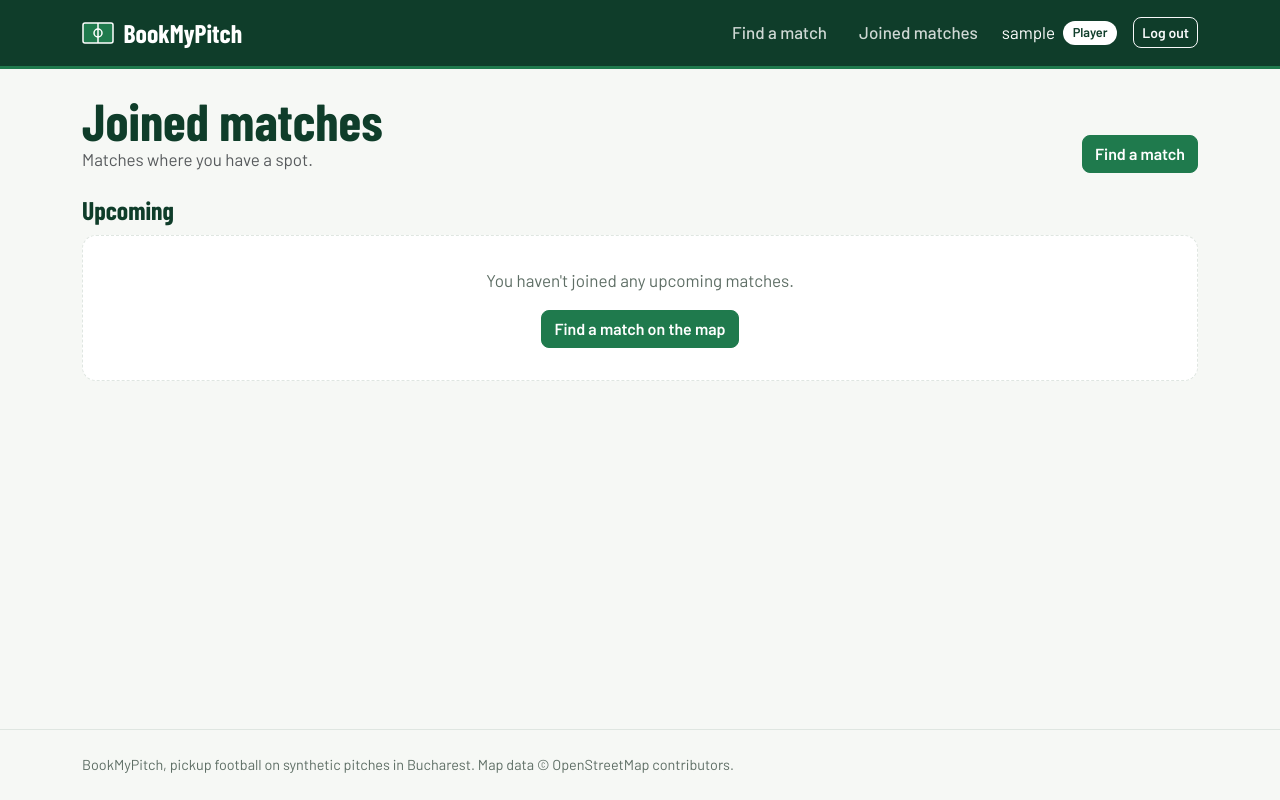
After one commit to eddycimpanu/BookMyPitch, a Django app: page /joined/ in a window 1280 px wide. The commit adds this page. Run offline with Django 5.2, Linux system fonts and the light colour scheme; the visitor is signed in with stand-in values (Sample User, id 1); data comes from the database, SQL or seed files in the repository; data that the repository does not hold is empty.

Commit message:
Add joining and leaving matches with row locking, joined matches page

```diff
--- a/matches/urls.py
+++ b/matches/urls.py
@@ -7,6 +7,11 @@ urlpatterns = [
     path("", views.HomeView.as_view(), name="home"),
     path("api/pitches/", views.pitches_api, name="pitches_api"),
     path("matches/<int:pk>/", views.MatchDetailView.as_view(), name="match_detail"),
+
+    # Players (any logged-in user)
+    path("matches/<int:pk>/join/", views.JoinMatchView.as_view(), name="match_join"),
+    path("matches/<int:pk>/leave/", views.LeaveMatchView.as_view(), name="match_leave"),
+    path("joined/", views.JoinedMatchesView.as_view(), name="joined_matches"),
 
     # Organizer
     path("organizer/matches/", views.MyMatchesView.as_view(), name="my_matches"),
--- a/matches/views.py
+++ b/matches/views.py
@@ -1,6 +1,7 @@
 from datetime import timedelta
 
 from django.contrib import messages
+from django.contrib.auth.mixins import LoginRequiredMixin
 from django.db.models import Count, Prefetch
 from django.http import JsonResponse
 from django.shortcuts import get_object_or_404, redirect
@@ -13,6 +14,8 @@ from accounts.mixins import OrganizerRequiredMixin
 
 from .forms import MatchForm, PitchForm
 from .models import Match, Participation, Pitch
+from .services import LEAVE_DEADLINE, MatchActionError, join_match, leave_match
+
 
 def day_label(value):
     """Return 'Today', 'Tomorrow' or a date like 'Saturday 1 November', in local time."""
@@ -76,7 +79,6 @@ def pitches_api(request):
 
     return JsonResponse({"pitches": data})
 
-
 class MatchDetailView(DetailView):
     model = Match
     template_name = "matches/match_detail.html"
@@ -87,8 +89,18 @@ class MatchDetailView(DetailView):
 
     def get_context_data(self, **kwargs):
         context = super().get_context_data(**kwargs)
-        # One empty row per free spot, shown in the lineup
-        context["open_slots"] = range(self.object.spots_left)
+        match = self.object
+        user = self.request.user
+
+        is_joined = user.is_authenticated and any(
+            participation.player_id == user.id for participation in match.participations.all()
+        )
+        is_open = match.status != Match.Status.CANCELLED and not match.has_started
+
+        context["open_slots"] = range(match.spots_left)
+        context["is_joined"] = is_joined
+        context["can_join"] = is_open and not is_joined and not match.is_full and user != match.organizer
+        context["can_leave"] = is_joined and timezone.now() <= match.start_time - LEAVE_DEADLINE
         return context
 
 # ---------- Organizer views ----------
@@ -200,3 +212,57 @@ class RemovePlayerView(OrganizerRequiredMixin, View):
 
         messages.success(request, f"{username} was removed from the match.")
         return redirect("match_detail", pk=match.pk)
+
+# ---------- Player views ----------
+
+
+class JoinMatchView(LoginRequiredMixin, View):
+    http_method_names = ["post"]
+
+    def post(self, request, pk):
+        match = get_object_or_404(Match, pk=pk)
+        try:
+            join_match(match.pk, request.user)
+        except MatchActionError as error:
+            messages.error(request, str(error))
+        else:
+            messages.success(request, "You're in! See you on the pitch.")
+        return redirect("match_detail", pk=match.pk)
+
+
+class LeaveMatchView(LoginRequiredMixin, View):
+    http_method_names = ["post"]
+
+    def post(self, request, pk):
+        match = get_object_or_404(Match, pk=pk)
+        try:
+            leave_match(match.pk, request.user)
+        except MatchActionError as error:
+            messages.error(request, str(error))
+        else:
+            messages.success(request, "You left the match. Your spot is open again.")
+        return redirect("match_detail", pk=match.pk)
+
+
+class JoinedMatchesView(LoginRequiredMixin, ListView):
+    template_name = "matches/joined_matches.html"
+    context_object_name = "matches"
+
+    def get_queryset(self):
+        return (
+            Match.objects.filter(participations__player=self.request.user)
+            .select_related("pitch", "organizer")
+            .prefetch_related("participations")
+            .order_by("start_time")
+        )
+
+    def get_context_data(self, **kwargs):
+        context = super().get_context_data(**kwargs)
+        now = timezone.now()
+        upcoming, past = [], []
+        for match in context["matches"]:
+            is_upcoming = match.start_time > now and match.status != Match.Status.CANCELLED
+            (upcoming if is_upcoming else past).append(match)
+        context["upcoming"] = upcoming
+        context["past"] = list(reversed(past))
+        return context
--- a/static/css/styles.css
+++ b/static/css/styles.css
@@ -439,3 +439,10 @@ a:hover { color: var(--turf-dark); }
   text-decoration: underline;
 }
 .btn-remove:hover { color: #fff; }
+
+/* ---------- Player states in the lineup ---------- */
+.lineup__slot--you {
+  background: rgba(242, 194, 48, 0.18);
+  box-shadow: inset 0 0 0 1px var(--floodlight);
+}
+.lineup__note--joined { color: var(--floodlight); font-weight: 600; }
--- a/templates/base.html
+++ b/templates/base.html
@@ -31,6 +31,7 @@
         <ul class="navbar-nav ms-auto align-items-lg-center gap-2 gap-lg-3 pt-3 pt-lg-0">
           <li class="nav-item"><a class="nav-link" href="{% url 'home' %}">Find a match</a></li>
           {% if user.is_authenticated %}
+            <li class="nav-item"><a class="nav-link" href="{% url 'joined_matches' %}">Joined matches</a></li>
             {% if user.is_organizer %}
               <li class="nav-item"><a class="nav-link" href="{% url 'my_matches' %}">My matches</a></li>
             {% endif %}
@@ -73,6 +74,14 @@
   </footer>
 
   <script src="https://cdn.jsdelivr.net/npm/bootstrap@5.3.3/dist/js/bootstrap.bundle.min.js"></script>
+  <script>
+    // Disable a form's submit button once the form is sent, so a double click can't send it twice
+    document.addEventListener("submit", (event) => {
+      if (event.defaultPrevented) return;
+      const button = event.target.querySelector("button[type=submit]");
+      if (button) setTimeout(() => { button.disabled = true; }, 0);
+    });
+  </script>
   {% block extra_js %}{% endblock %}
 </body>
 </html>
--- /dev/null
+++ b/templates/matches/joined_matches.html
@@ -0,0 +1,63 @@
+{% extends "base.html" %}
+
+{% block title %}Joined matches | BookMyPitch{% endblock %}
+
+{% block content %}
+<header class="page-header">
+  <div>
+    <h1>Joined matches</h1>
+    <p class="text-muted mb-0">Matches where you have a spot.</p>
+  </div>
+  <a href="{% url 'home' %}" class="btn btn-success">Find a match</a>
+</header>
+
+<h2 class="section-title">Upcoming</h2>
+
+{% if upcoming %}
+  <div class="organizer-list">
+    {% for match in upcoming %}
+      <article class="organizer-match">
+        <div class="organizer-match__when">
+          <span class="organizer-match__day">{{ match.start_time|date:"D j M" }}</span>
+          <span class="organizer-match__time">{{ match.start_time|date:"H:i" }}</span>
+        </div>
+
+        <div>
+          <h3 class="organizer-match__pitch">
+            <a href="{% url 'match_detail' match.pk %}">{{ match.pitch.name }}</a>
+          </h3>
+          <div class="match-item__spots">
+            {% include "includes/spot_dots.html" %}
+            <span>{{ match.spots_taken }} of {{ match.spots_needed }} joined</span>
+          </div>
+          <p class="organizer-match__players">
+            {{ match.pitch.address }}, {{ match.pitch.get_sector_display }}. Organized by {{ match.organizer.username }}.
+          </p>
+        </div>
+
+        <div class="organizer-match__actions">
+          <a href="{% url 'match_detail' match.pk %}" class="btn btn-outline-secondary btn-sm">View match</a>
+        </div>
+      </article>
+    {% endfor %}
+  </div>
+{% else %}
+  <div class="empty-state">
+    <p>You haven't joined any upcoming matches.</p>
+    <a href="{% url 'home' %}" class="btn btn-success">Find a match on the map</a>
+  </div>
+{% endif %}
+
+{% if past %}
+  <h2 class="section-title mt-5">Past and cancelled</h2>
+  <ul class="past-list">
+    {% for match in past %}
+      <li>
+        <a href="{% url 'match_detail' match.pk %}">{{ match.pitch.name }}</a>,
+        {{ match.start_time|date:"D j M, H:i" }}
+        {% if match.status == "cancelled" %}<span class="badge text-bg-danger ms-1">Cancelled</span>{% endif %}
+      </li>
+    {% endfor %}
+  </ul>
+{% endif %}
+{% endblock %}
```
Also changed, not shown: matches/services.py (added, +66 -0 lines), templates/matches/match_detail.html (+32 -3 lines).
